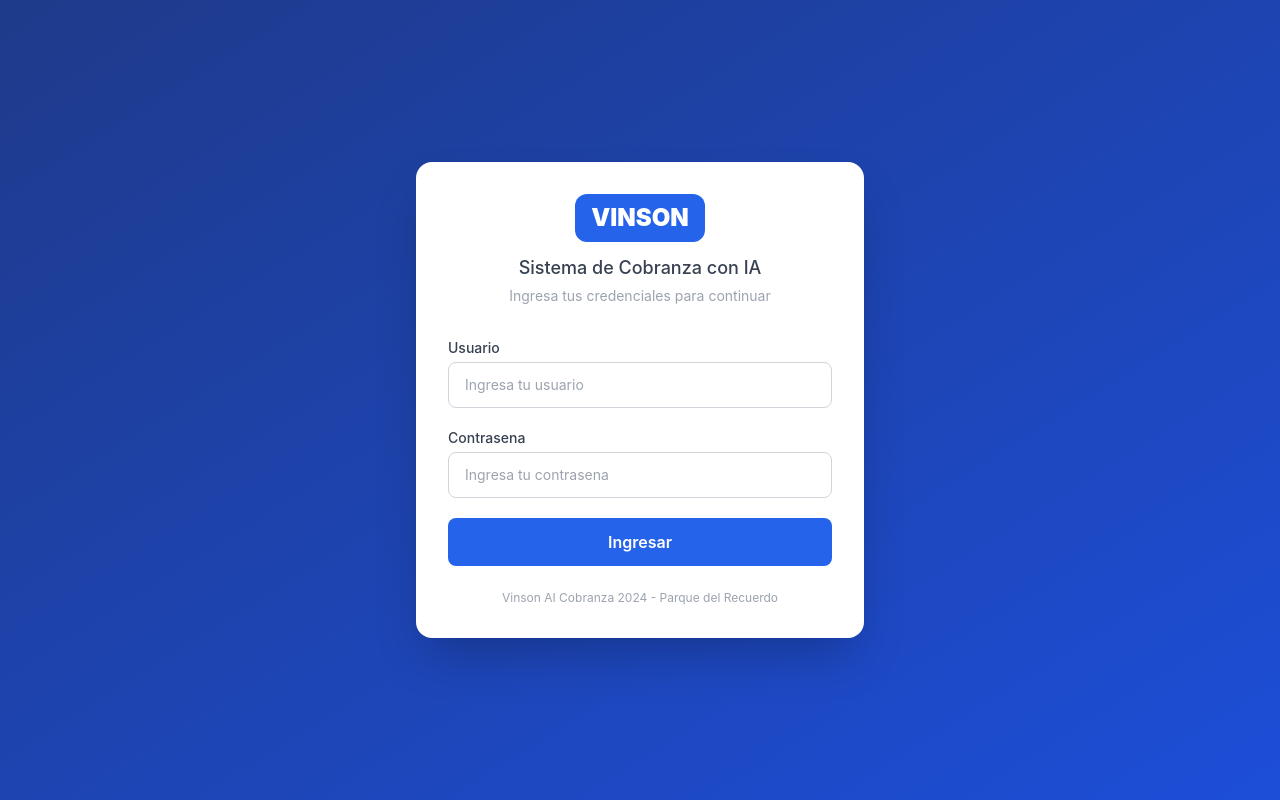
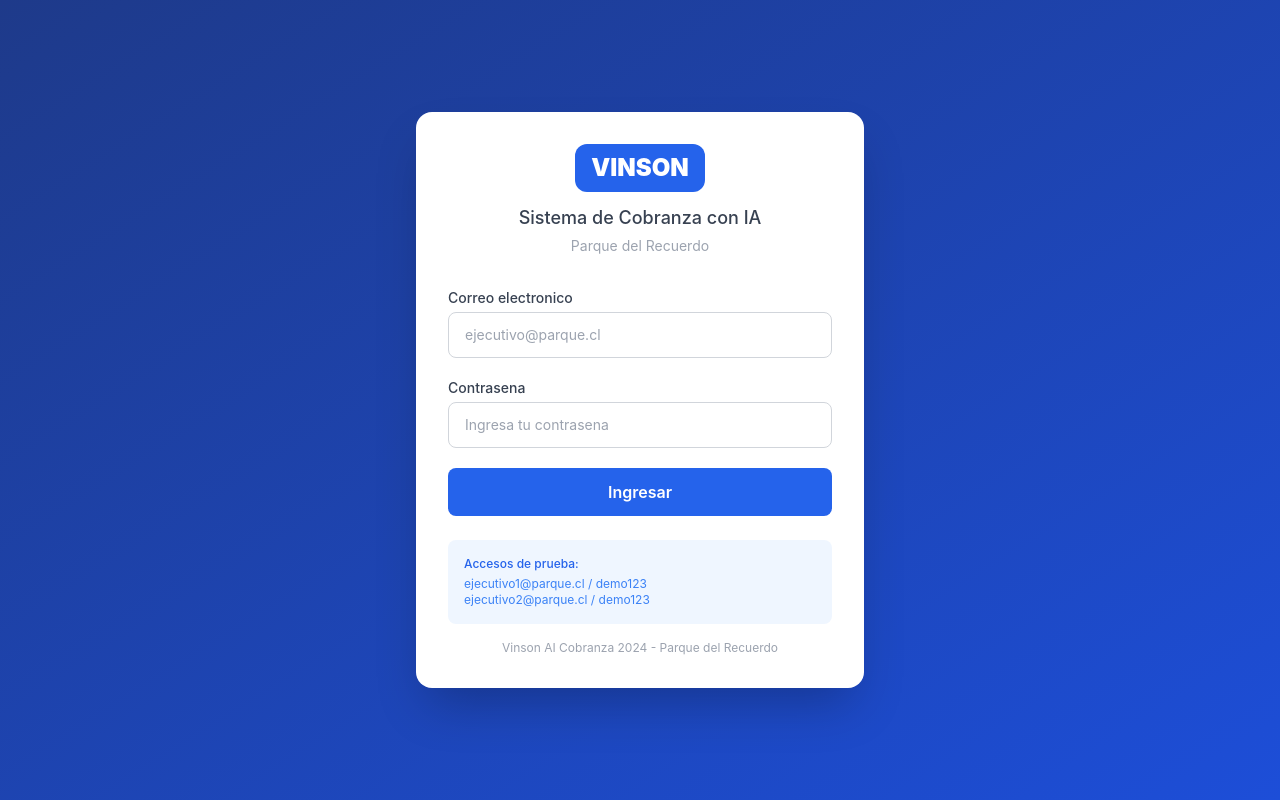
Before and after one commit to Jmanasevich/vinson-ai-cobranza, a React (Vite) app in the folder frontend/: page / in a window 1280 px wide. Built offline with nearby package versions, Linux system fonts and the light colour scheme; no server answers.

Commit message:
Integrate real backend login API in Home.jsx

```diff
--- a/frontend/src/pages/Home.jsx
+++ b/frontend/src/pages/Home.jsx
@@ -1,28 +1,37 @@
 import { useState } from 'react'
 import { useNavigate } from 'react-router-dom'
 
+const API_URL = import.meta.env.VITE_BACKEND_URL || 'https://vinson-ai-cobranza-backend.vercel.app'
+
 function Home() {
   const navigate = useNavigate()
-  const [usuario, setUsuario] = useState('')
+  const [email, setEmail] = useState('')
   const [password, setPassword] = useState('')
   const [error, setError] = useState('')
   const [cargando, setCargando] = useState(false)
 
-  const handleLogin = (e) => {
+  const handleLogin = async (e) => {
     e.preventDefault()
     setError('')
     setCargando(true)
-    if (usuario === 'admin' && password === 'vinson2024') {
-      setTimeout(() => {
-        setCargando(false)
+    try {
+      const res = await fetch(`${API_URL}/api/auth/login`, {
+        method: 'POST',
+        headers: { 'Content-Type': 'application/json' },
+        body: JSON.stringify({ email, password })
+      })
+      const data = await res.json()
+      if (res.ok) {
+        localStorage.setItem('token', data.token)
+        localStorage.setItem('user', JSON.stringify(data.user))
         navigate('/dashboard')
-      }, 800)
-    } else {
-      setTimeout(() => {
-        setCargando(false)
-        setError('Usuario o contrasena incorrectos')
-      }, 800)
+      } else {
+        setError(data.error || 'Credenciales invalidas')
+      }
+    } catch (err) {
+      setError('Error de conexion con el servidor')
     }
+    setCargando(false)
   }
 
   return (
@@ -33,17 +42,17 @@ function Home() {
             VINSON
           </div>
           <h2 className="text-gray-700 text-lg font-medium">Sistema de Cobranza con IA</h2>
-          <p className="text-gray-400 text-sm mt-1">Ingresa tus credenciales para continuar</p>
+          <p className="text-gray-400 text-sm mt-1">Parque del Recuerdo</p>
         </div>
 
         <form onSubmit={handleLogin} className="space-y-5">
           <div>
-            <label className="block text-sm font-medium text-gray-700 mb-1">Usuario</label>
+            <label className="block text-sm font-medium text-gray-700 mb-1">Correo electronico</label>
             <input
-              type="text"
-              value={usuario}
-              onChange={(e) => setUsuario(e.target.value)}
-              placeholder="Ingresa tu usuario"
+              type="email"
+              value={email}
+              onChange={(e) => setEmail(e.target.value)}
+              placeholder="ejecutivo@parque.cl"
               className="w-full border border-gray-300 rounded-lg px-4 py-3 text-sm focus:outline-none focus:ring-2 focus:ring-blue-500 focus:border-transparent"
               required
             />
@@ -76,7 +85,13 @@ function Home() {
           </button>
         </form>
 
-        <p className="text-center text-xs text-gray-400 mt-6">
+        <div className="mt-6 p-4 bg-blue-50 rounded-lg">
+          <p className="text-xs text-blue-600 font-medium mb-1">Accesos de prueba:</p>
+          <p className="text-xs text-blue-500">ejecutivo1@parque.cl / demo123</p>
+          <p className="text-xs text-blue-500">ejecutivo2@parque.cl / demo123</p>
+        </div>
+
+        <p className="text-center text-xs text-gray-400 mt-4">
           Vinson AI Cobranza 2024 - Parque del Recuerdo
         </p>
       </div>
```
